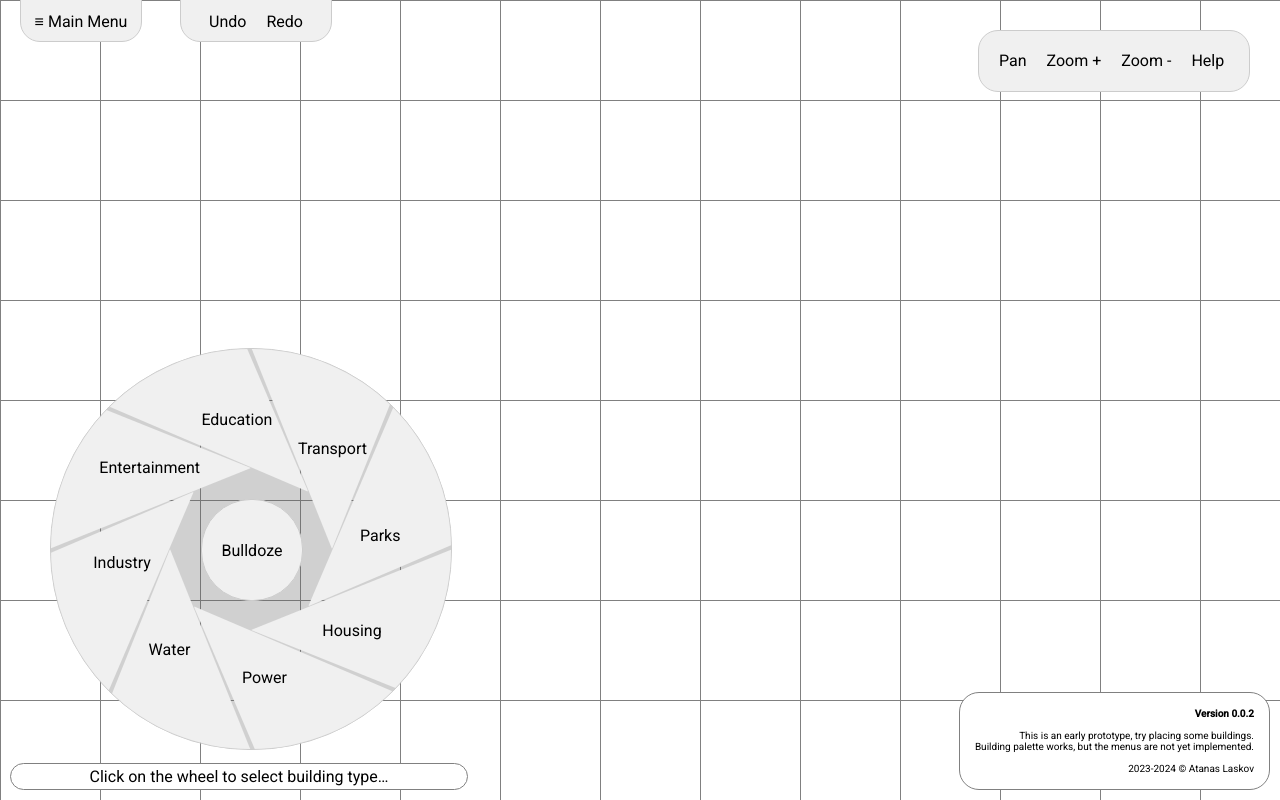
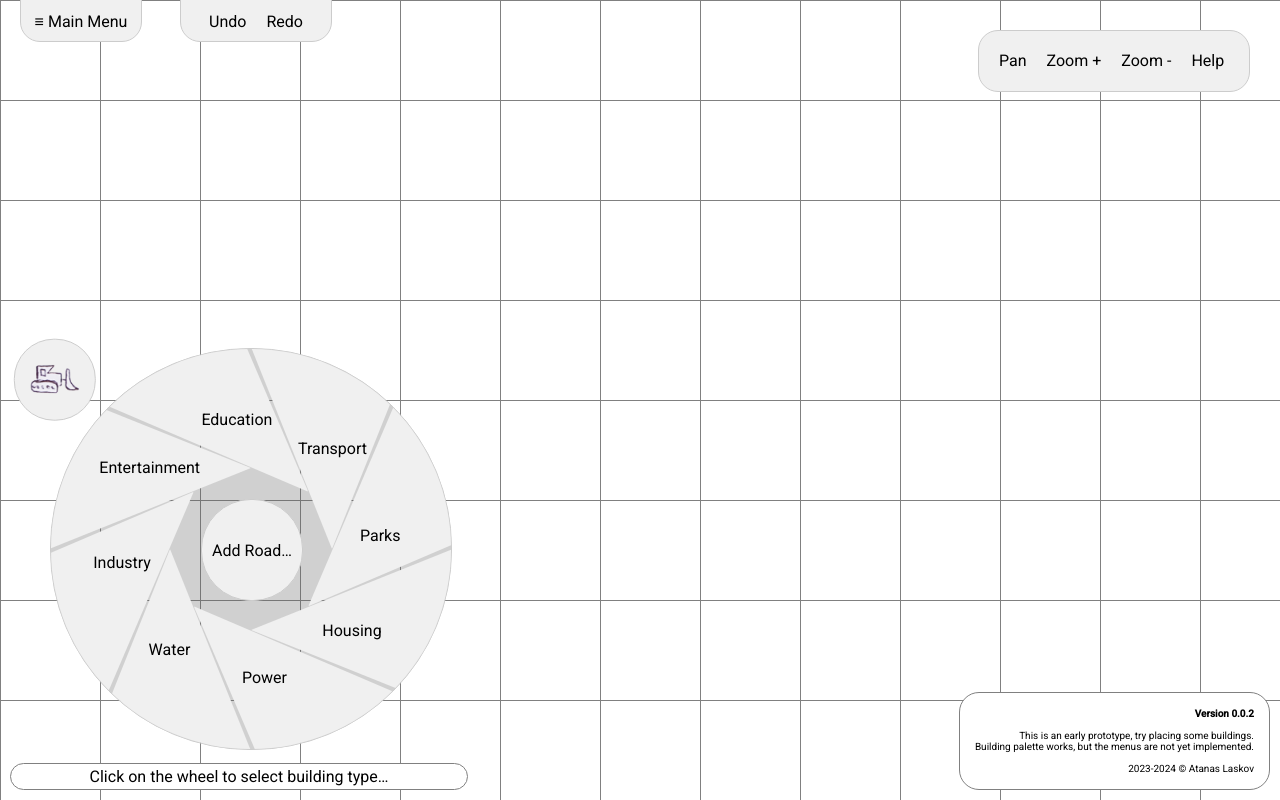
Before and after one commit to latanas/city-client, an Angular app: page / in a window 1280 px wide. Built offline with nearby package versions, Linux system fonts and the light colour scheme.

Commit message:
Add UI part of road placment tool.

```diff
--- a/src/component/building-palette.component.html
+++ b/src/component/building-palette.component.html
@@ -1,4 +1,10 @@
 
+
+<div class="building_sub_palette" (click)="grabBuilding(demolishBuildingType)">
+    <div class="building_sub_palette_00" (mouseenter)="hoverBuilding(demolishBuildingType)" (mouseleave)="hoverOut()">
+        <p><img [src]="demolishBuildingType.getImagePath()" width="50px" height="auto"></p>
+    </div>
+</div>
 
 @if (currentSubMenu == "Housing") {
     <div class="building_sub_palette">
@@ -90,8 +96,8 @@
         <div class="building_palette_07" (click)="showSubMenu('Transport')"><p>Transport</p></div>
         <div class="building_palette_08" (click)="showSubMenu('Parks')"><p>Parks</p></div>
 
-        <p class="building_palette_bulldoze" (click)="grabBuilding(demolishBuildingType)">
-            {{currentBuildingType.getName() != "" ? 'X' : 'Bulldoze'}}
+        <p class="building_palette_road" (click)="grabBuilding(roadBuildingType)" (mouseenter)="hoverBuilding(roadBuildingType)" (mouseleave)="hoverOut()">
+            {{currentBuildingType.getName() != "" ? 'X' : 'Add Road&hellip;'}}
         </p>
 </div>
 
--- a/src/component/building-palette.component.scss
+++ b/src/component/building-palette.component.scss
@@ -103,7 +103,7 @@
     transform: rotate(-315deg);
 }
 
-.building_palette_bulldoze {
+.building_palette_road {
     position: absolute;
 
     top: 50%;
@@ -127,7 +127,7 @@
     cursor: pointer;
 }
 
-.building_palette_bulldoze:hover {
+.building_palette_road:hover {
     background-color: #6957aa;
 }
 
@@ -186,6 +186,12 @@
     background-color: #6957aa;
 }
 
+.building_sub_palette_00 {
+    transform: rotate(220deg);
+}
+.building_sub_palette_00 p {
+    transform: rotate(-220deg);
+}
 
 .building_sub_palette_01 {
     transform: rotate(250deg);
--- a/src/component/building-palette.component.ts
+++ b/src/component/building-palette.component.ts
@@ -4,6 +4,7 @@ import { Point } from '../game/point';
 import { Rect } from '../game/rect';
 import { RectList } from '../game/rect-list';
 import { BuildingType } from '../game/building-type';
+import { RoadBuildingType } from '../game/road-building-type';
 import { DemolishBuildingType } from '../game/demolish-building-type';
 
 import { BuildingTypes } from 'src/game/abstract-building-type-factory';
@@ -25,7 +26,9 @@ export class BuildingPaletteComponent {
   appAssetFolder = "asset";
 
   currentBuildingType: BuildingType = new BuildingType();
+  roadBuildingType = new RoadBuildingType(this.appAssetFolder);
   demolishBuildingType = new DemolishBuildingType(this.appAssetFolder);
+
   buildingTypePalette: BuildingTypes;
 
   currentSubMenu = "";
--- /dev/null
+++ b/src/game/road-building-type.ts
@@ -0,0 +1,18 @@
+
+import { Point } from "./point";
+import { Rect } from "./rect";
+import { RectList } from "./rect-list";
+import { BuildingType } from "./building-type";
+
+// Specialized building type for placing the road elements
+//
+export class RoadBuildingType extends BuildingType {
+    constructor(assetFolder: string) {
+        super(
+            "Road",
+            assetFolder + "/RoadSprites.png",
+            new Point(100, 100),
+            new RectList([new Rect(new Point(0, 0), new Point(100, 100))])
+        );
+    }
+}
```
